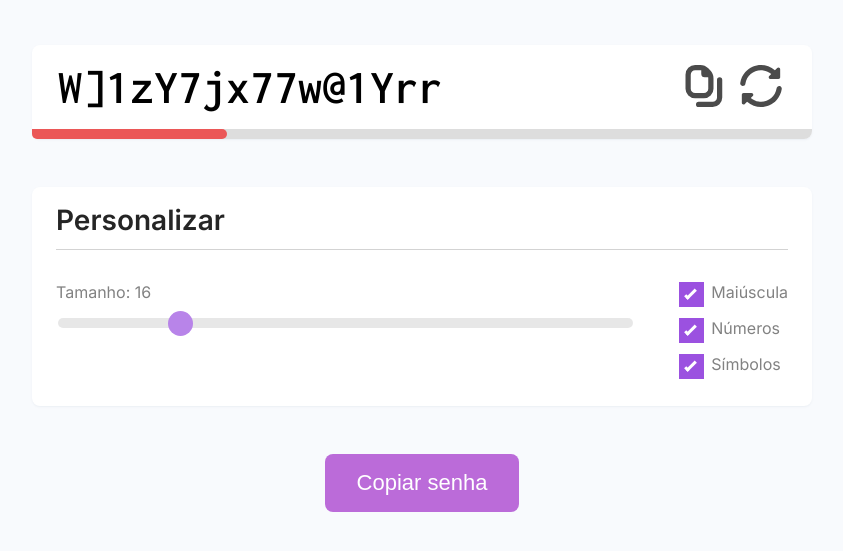
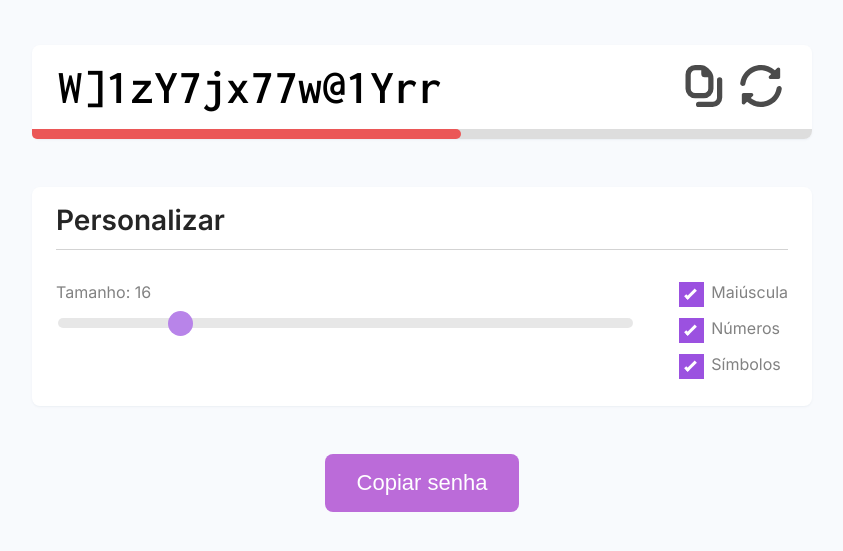
Before and after one commit to phatryciomn/gerador-de-senha, a plain HTML site: page index.html in a window 1280 px wide. Shown: the part 87-638 px from the top of the page, without its empty margins (218-1061 px from the left). Drawn offline with Linux system fonts and the light colour scheme.

Commit message:
Ajustando a barra p/2

```diff
--- a/index.html
+++ b/index.html
@@ -127,7 +127,14 @@
             }
 
         function calculateQuality() {
-            const percent = Math.round((passwordLength / 64) * 100)
+            // T*0.25 + M*0.15 + N*0.25 + S*0.35 = 100
+
+            const percent = Math.round(
+                (passwordLength / 64) * 60 +
+                (upperCaseCheckEl.checked ? 10 : 0) +
+                (numberCheckEl.checked ? 10 : 0) +
+                (symbolCheckEl.checked ? 20 : 0)
+            )
 
             console.log(percent)
 
```
